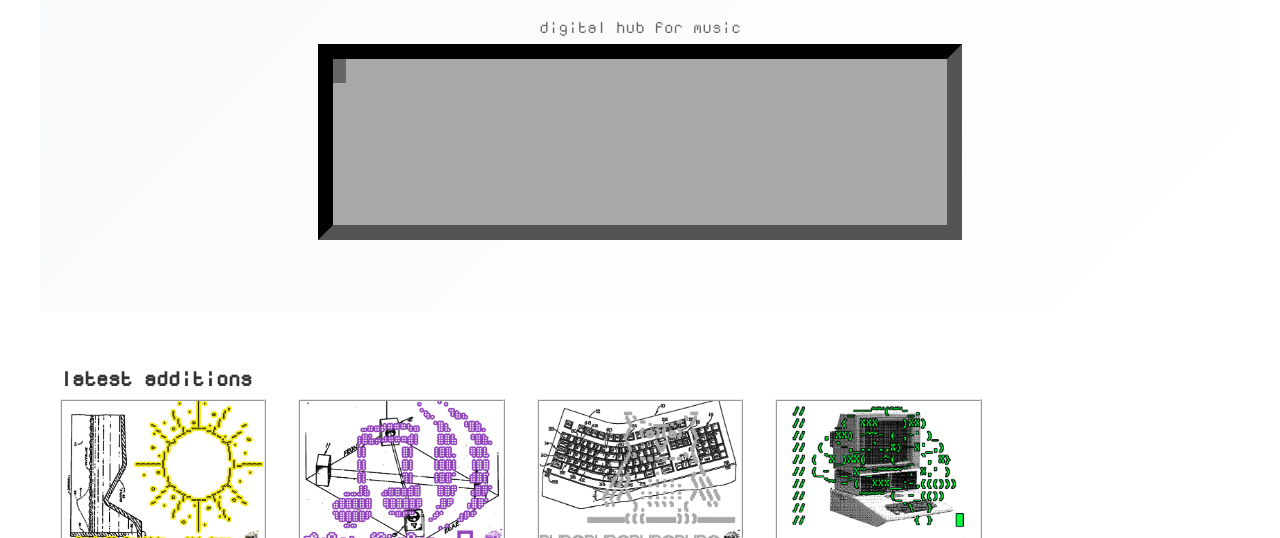
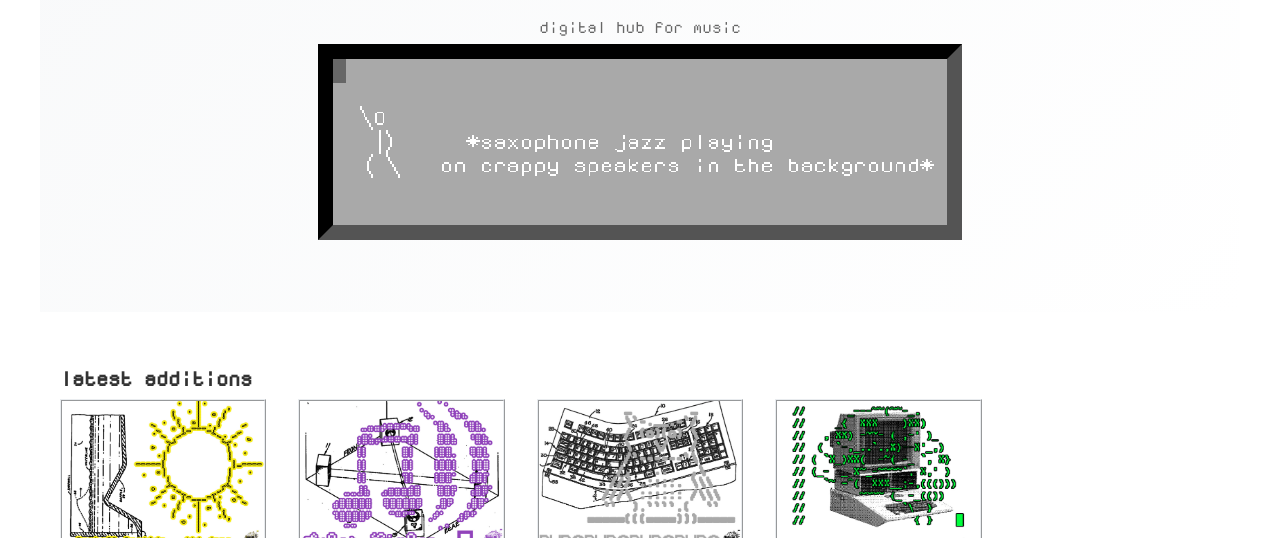
Before and after one commit to Rhoumi/computerjazz.club, an Eleventy site: page src/index.njk in a window 1280 px wide. Shown: the part 262-800 px from the top of the page. Built offline with nearby package versions, Linux system fonts and the light colour scheme; Eleventy itself is replaced by a stand-in of ours; files that its build step writes are made by us from their sources.

Commit message:
saxojazz

```diff
--- a/src/index.njk
+++ b/src/index.njk
@@ -300,8 +300,9 @@ title: Home
 
       const initialCode = `
 
-
-
+  \\O
+   |)     *saxophone jazz playing
+  ( \\   on crappy speakers in the background*
 `;
       const editor = new Editor(canvas, font, initialCode);
       // render code
```
